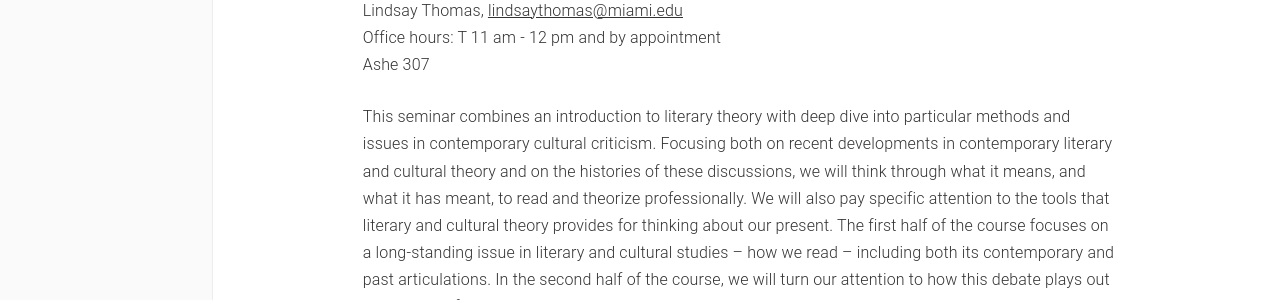
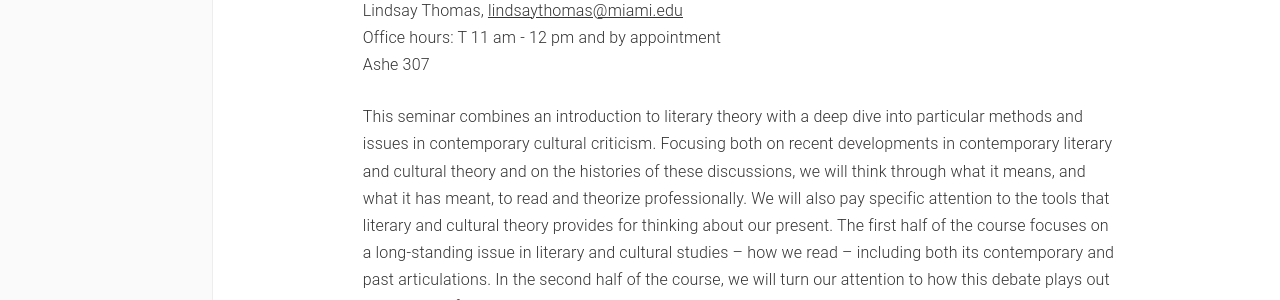
Before and after one commit to lcthomas/eng681f19, a Jekyll site: the page built from index.md, in a window 1280 px wide. Shown: the part 239-539 px from the top of the page. Built offline with Jekyll 4.4.1, drawn with Linux system fonts in a browser that asks for light colours; some of the changed text lies outside the part shown.

```diff
--- a/index.md
+++ b/index.md
@@ -13,4 +13,4 @@ Lindsay Thomas, [lindsaythomas@miami.edu](lindsaythomas@miami.edu)<br/>
 Office hours: T 11 am - 12 pm and by appointment<br/>
 Ashe 307
 
-This seminar combines an introduction to literary theory with deep dive into particular methods and issues in contemporary cultural criticism. Focusing both on recent developments in contemporary literary and cultural theory and on the histories of these discussions, we will think through what it means, and what it has meant, to read and theorize professionally. We will also pay specific attention to the tools that literary and cultural theory provides for thinking about our present. The first half of the course focuses on a long-standing issue in literary and cultural studies – how we read – including both its contemporary and past articulations. In the second half of the course, we will turn our attention to how this debate plays out in the work of two contemporary theorists: Saidiya Hartman and Lauren Berlant. Each week in the second unit of the course emphasizes a specific constellation of concepts important to the work of these scholars, tracing some of the genealogies of their thinking and highlighting some of their contemporary interlocutors. Along the way, we will discuss the idea that we are now “post-theory”; new criticism and new formalism; the hermeneutics of suspicion; the cultural turn and cultural studies; the “anti-hermeneutic turn”; subjectivity and subjection; fugitivity and aesthetics; queer world building; affect theory; crisis ordinariness; what it means to assemble an archive; and more.
+This seminar combines an introduction to literary theory with a deep dive into particular methods and issues in contemporary cultural criticism. Focusing both on recent developments in contemporary literary and cultural theory and on the histories of these discussions, we will think through what it means, and what it has meant, to read and theorize professionally. We will also pay specific attention to the tools that literary and cultural theory provides for thinking about our present. The first half of the course focuses on a long-standing issue in literary and cultural studies – how we read – including both its contemporary and past articulations. In the second half of the course, we will turn our attention to how this debate plays out in the work of two contemporary theorists: Saidiya Hartman and Lauren Berlant. Each week in the second unit of the course emphasizes a specific constellation of concepts important to the work of these scholars, tracing some of the genealogies of their thinking and highlighting some of their contemporary interlocutors. Along the way, we will discuss the idea that we are now “post-theory”; new criticism and new formalism; the hermeneutics of suspicion; the cultural turn and cultural studies; the “anti-hermeneutic turn”; subjectivity and subjection; fugitivity and aesthetics; queer world building; affect theory; crisis ordinariness; what it means to assemble an archive; and more.
```
